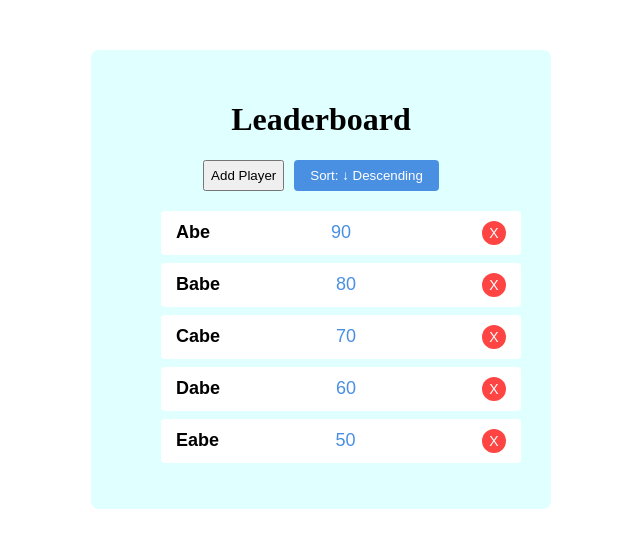
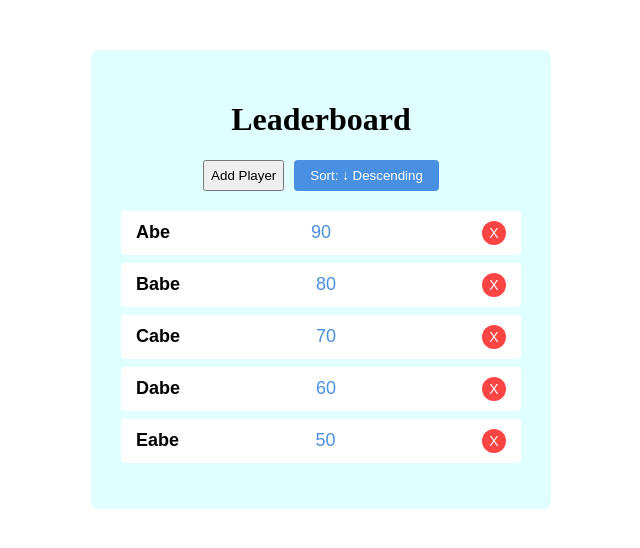
Before and after one commit to sprraow/crud-practice, an Angular app: page / in a window 1280 px wide. Shown: the top 548 px of the page, without its empty margins (319-959 px from the left). Built offline with nearby package versions, Linux system fonts and the light colour scheme; data requests are answered from the project's data file.

Commit message:
refactoring into additional components

```diff
--- a/src/app/leaderboard/leaderboard.component.html
+++ b/src/app/leaderboard/leaderboard.component.html
@@ -10,27 +10,13 @@
         </button>
     </div>
 
-    <div *ngIf="showForm" class="form-container">
-        <form (ngSubmit)="addPlayer()">
-            <label>
-                Name:
-                <input type="text" [(ngModel)]="newPlayer.playerName" name="playerName" required/>
-            </label>
-            <br />
-            <label>
-                Score:
-                <input type="number" [(ngModel)]="newPlayer.score" name="score" required />
-            </label>
-            <br />
-            <button type="submit">Add Player</button>
-        </form>
-    </div>
+    <app-player-form
+        *ngIf="showForm"
+        (playerAdded)="onPlayerAdded($event)"
+    ></app-player-form>
 
-    <ol>
-        <li *ngFor="let player of players" class="player-item">
-            <span class="player-name">{{ player.playerName }}</span>
-            <span class="player-score">{{ player.score }}</span>
-            <button class="delete-button" (click)="deletePlayer(player.id)">X</button>
-        </li>
-    </ol>
+    <app-player-list
+        [players]="players"
+        (deletePlayer)="onPlayerDeleted($event)"
+    ></app-player-list>
 </div>
--- a/src/app/leaderboard/leaderboard.component.ts
+++ b/src/app/leaderboard/leaderboard.component.ts
@@ -1,37 +1,37 @@
+import { Component, OnInit } from '@angular/core';
 import { CommonModule } from '@angular/common';
-import { Component, OnInit } from '@angular/core';
 import { LeaderboardService } from '../leaderboard.service';
-import { FormsModule } from '@angular/forms';
-import { Player } from '../player.model'
+import { SortService } from '../services/sort.service';
+import { Player } from '../player.model';
+import { PlayerFormComponent } from '../player-form/player-form.component';
+import { PlayerListComponent } from '../player-list/player-list.component';
 
 @Component({
   selector: 'app-leaderboard',
-  imports: [CommonModule, FormsModule],
+  standalone: true,
+  imports: [CommonModule, PlayerFormComponent, PlayerListComponent],
   templateUrl: './leaderboard.component.html',
-  styleUrl: './leaderboard.component.css'
+  styleUrls: ['./leaderboard.component.css']
 })
 export class LeaderboardComponent implements OnInit {
   players: Player[] = [];
   showForm = false;
-  newPlayer: Player = { playerName: '', score: 0 };
-  sortAscending = false; // Default to descending order
+  sortAscending = false;
 
-  constructor(private leaderboardService: LeaderboardService) {}
+  constructor(
+    private leaderboardService: LeaderboardService,
+    private sortService: SortService
+  ) {}
 
   ngOnInit(): void {
-    // Load sort preference from localStorage
-    const savedSortOrder = localStorage.getItem('sortOrder');
-    if (savedSortOrder) {
-      this.sortAscending = savedSortOrder === 'asc';
-    }
+    this.sortAscending = this.sortService.getSortOrder();
     this.loadLeaderboard();
   }
 
   loadLeaderboard() {
     this.leaderboardService.getLeaderboard().subscribe({
       next: (data) => {
-        // Sort the data
-        this.players = this.sortPlayers(data);
+        this.players = this.sortService.sortPlayers(data, this.sortAscending);
       },
       error: (error) => {
         console.error('Error loading leaderboard:', error);
@@ -39,39 +39,20 @@ export class LeaderboardComponent implements OnInit {
     });
   }
 
-  sortPlayers(players: Player[]): Player[] {
-    return [...players].sort((a, b) => {
-      if (this.sortAscending) {
-        return a.score - b.score;
-      } else {
-        return b.score - a.score;
-      }
-    });
-  }
-
   toggleSortOrder() {
     this.sortAscending = !this.sortAscending;
-    // Save sort preference to localStorage
-    localStorage.setItem('sortOrder', this.sortAscending ? 'asc' : 'desc');
-    // Re-sort the current data
-    this.players = this.sortPlayers(this.players);
+    this.sortService.setSortOrder(this.sortAscending);
+    this.players = this.sortService.sortPlayers(this.players, this.sortAscending);
   }
 
   toggleForm() {
     this.showForm = !this.showForm;
   }
 
-  addPlayer() {
-    if (this.newPlayer.playerName && this.newPlayer.score) {
-      const player = {
-        playerName: this.newPlayer.playerName,
-        score: this.newPlayer.score
-      };
-
+  onPlayerAdded(player: Player) {
     this.leaderboardService.addPlayer(player).subscribe({
       next: () => {
         this.loadLeaderboard();
-          this.newPlayer = { playerName: '', score: 0 };
         this.showForm = false;
       },
       error: (error) => {
@@ -79,18 +60,15 @@ export class LeaderboardComponent implements OnInit {
       }
     });
   }
-  }
 
-  deletePlayer(id: number | undefined) {
-    if (id !== undefined) {
+  onPlayerDeleted(id: number) {
     this.leaderboardService.deletePlayer(id).subscribe({
       next: () => {
         this.loadLeaderboard();
       },
       error: (error) => {
-          console.error('Error deleting player', error);
+        console.error('Error deleting player:', error);
       }
     });
   }
 }
-}
--- /dev/null
+++ b/src/app/player-form/player-form.component.css
@@ -0,0 +1,27 @@
+.form-container {
+  margin: 20px 0;
+  padding: 20px;
+  background-color: #f8f9fa;
+  border-radius: 4px;
+}
+
+.form-container input {
+  margin: 5px 0;
+  padding: 8px;
+  border: 1px solid #ddd;
+  border-radius: 4px;
+}
+
+.form-container button {
+  margin-top: 10px;
+  padding: 8px 16px;
+  background-color: #4a90e2;
+  color: white;
+  border: none;
+  border-radius: 4px;
+  cursor: pointer;
+}
+
+.form-container button:hover {
+  background-color: #357abd;
+}
--- /dev/null
+++ b/src/app/player-form/player-form.component.html
@@ -0,0 +1,15 @@
+<div class="form-container">
+  <form (ngSubmit)="onSubmit()">
+    <label>
+      Name:
+      <input type="text" [(ngModel)]="player.playerName" name="playerName" required/>
+    </label>
+    <br />
+    <label>
+      Score:
+      <input type="number" [(ngModel)]="player.score" name="score" required />
+    </label>
+    <br />
+    <button type="submit">Add Player</button>
+  </form>
+</div>
--- /dev/null
+++ b/src/app/player-form/player-form.component.ts
@@ -0,0 +1,23 @@
+import { Component, EventEmitter, Output } from '@angular/core';
+import { CommonModule } from '@angular/common';
+import { FormsModule } from '@angular/forms';
+import { Player } from '../player.model';
+
+@Component({
+  selector: 'app-player-form',
+  standalone: true,
+  imports: [CommonModule, FormsModule],
+  templateUrl: './player-form.component.html',
+  styleUrls: ['./player-form.component.css']
+})
+export class PlayerFormComponent {
+  @Output() playerAdded = new EventEmitter<Player>();
+  player: Player = { playerName: '', score: 0 };
+
+  onSubmit() {
+    if (this.player.playerName && this.player.score) {
+      this.playerAdded.emit({ ...this.player });
+      this.player = { playerName: '', score: 0 };
+    }
+  }
+}
--- /dev/null
+++ b/src/app/player-list/player-list.component.css
@@ -0,0 +1,43 @@
+ol {
+  list-style-position: inside;
+  padding: 0;
+}
+
+.player-item {
+  display: flex;
+  justify-content: space-between;
+  align-items: center;
+  padding: 10px 15px;
+  margin: 8px 0;
+  background-color: #ffffff;
+  border-radius: 4px;
+  font-size: 18px;
+  font-family: sans-serif;
+}
+
+.player-name {
+  font-weight: 600;
+}
+
+.player-score {
+  color: #4a90e2;
+}
+
+.delete-button {
+  background-color: #ff4444;
+  color: white;
+  border: none;
+  border-radius: 50%;
+  width: 24px;
+  height: 24px;
+  font-size: 14px;
+  cursor: pointer;
+  display: flex;
+  align-items: center;
+  justify-content: center;
+  margin-left: 10px;
+}
+
+.delete-button:hover {
+  background-color: #cc0000;
+}
--- /dev/null
+++ b/src/app/player-list/player-list.component.html
@@ -0,0 +1,7 @@
+<ol>
+  <li *ngFor="let player of players" class="player-item">
+    <span class="player-name">{{ player.playerName }}</span>
+    <span class="player-score">{{ player.score }}</span>
+    <button class="delete-button" (click)="onDelete(player.id)">X</button>
+  </li>
+</ol>
--- /dev/null
+++ b/src/app/player-list/player-list.component.ts
@@ -0,0 +1,21 @@
+import { Component, Input, Output, EventEmitter } from '@angular/core';
+import { CommonModule } from '@angular/common';
+import { Player } from '../player.model';
+
+@Component({
+  selector: 'app-player-list',
+  standalone: true,
+  imports: [CommonModule],
+  templateUrl: './player-list.component.html',
+  styleUrls: ['./player-list.component.css']
+})
+export class PlayerListComponent {
+  @Input() players: Player[] = [];
+  @Output() deletePlayer = new EventEmitter<number>();
+
+  onDelete(id: number | undefined) {
+    if (id !== undefined) {
+      this.deletePlayer.emit(id);
+    }
+  }
+}
--- /dev/null
+++ b/src/app/services/sort.service.ts
@@ -0,0 +1,28 @@
+import { Injectable } from '@angular/core';
+import { Player } from '../player.model';
+
+@Injectable({
+  providedIn: 'root'
+})
+export class SortService {
+  private readonly STORAGE_KEY = 'sortOrder';
+
+  getSortOrder(): boolean {
+    const savedSortOrder = localStorage.getItem(this.STORAGE_KEY);
+    return savedSortOrder ? savedSortOrder === 'asc' : false;
+  }
+
+  setSortOrder(ascending: boolean): void {
+    localStorage.setItem(this.STORAGE_KEY, ascending ? 'asc' : 'desc');
+  }
+
+  sortPlayers(players: Player[], ascending: boolean): Player[] {
+    return [...players].sort((a, b) => {
+      if (ascending) {
+        return a.score - b.score;
+      } else {
+        return b.score - a.score;
+      }
+    });
+  }
+}
```
Also changed, not shown: 2 other files (tests, documents, lock files or other folders). Lines whose indentation alone changed are shown as unchanged.
